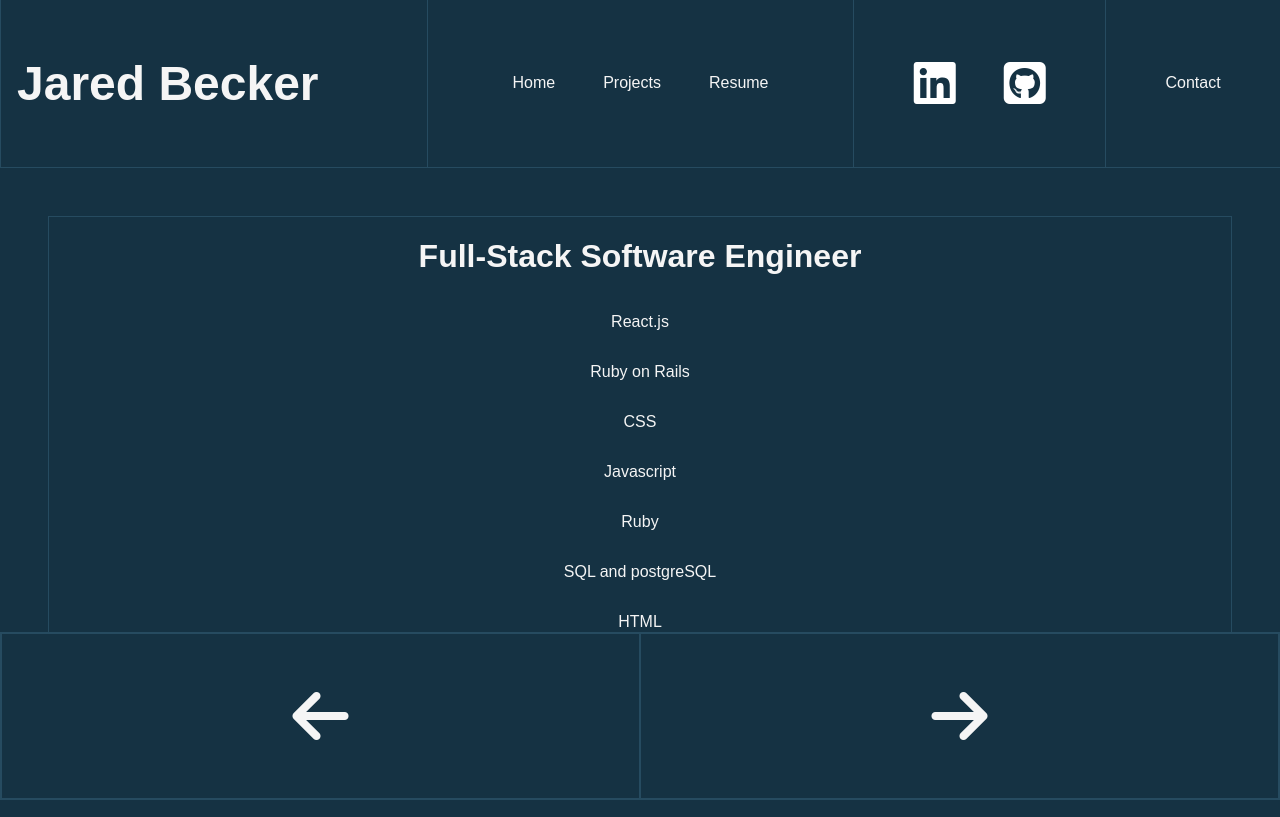
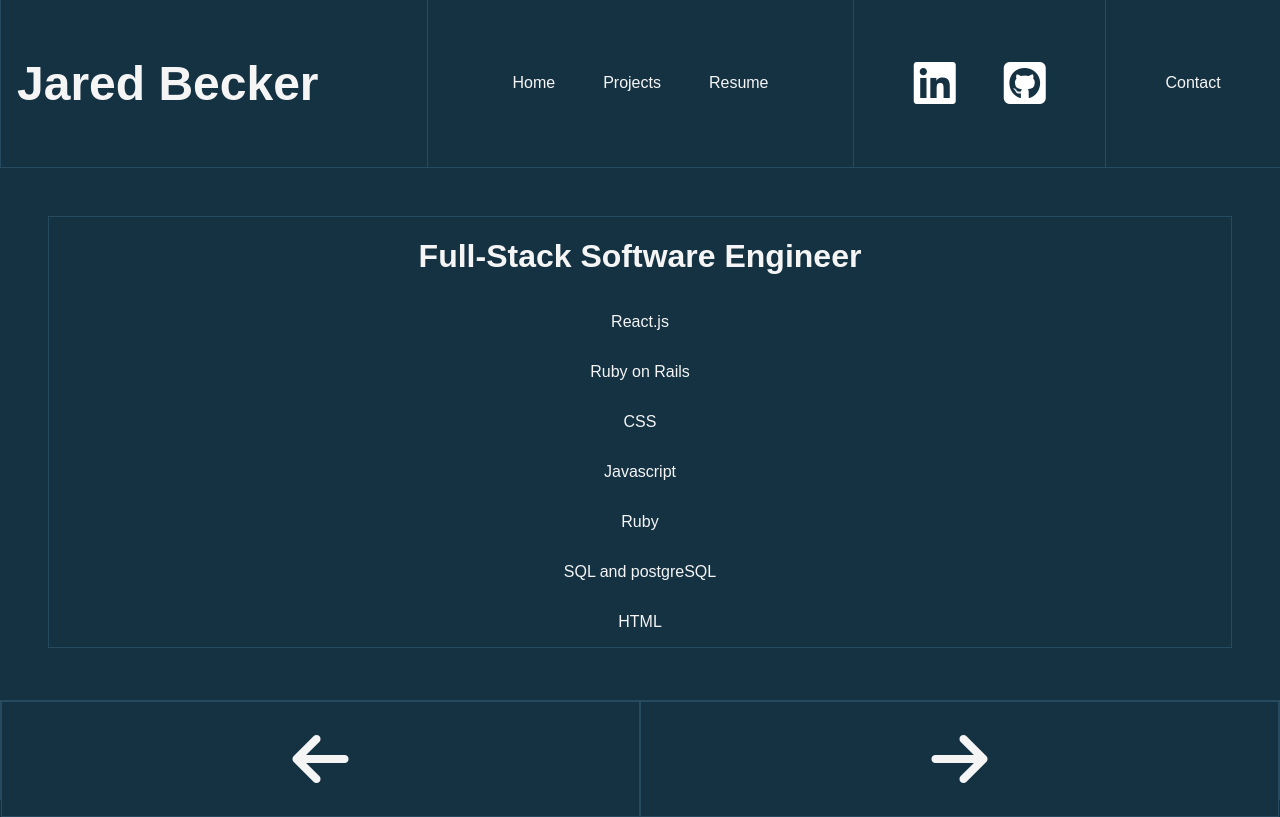
Before and after one commit to Jbecker9/my-portfolio, a React (Vite) app: page / in a window 1280 px wide. Built offline with nearby package versions, Linux system fonts and the light colour scheme.

Commit message:
nav buttons made smaller

```diff
--- a/src/styles/NavButtons.css
+++ b/src/styles/NavButtons.css
@@ -3,6 +3,7 @@
     color: whitesmoke;
     position: absolute;
     width: 100%;
+    height: 12.5%;
     bottom: 0%;
 }
 
@@ -11,7 +12,7 @@
     text-align: center;
     width: 50%;
     border: 1px solid var(--border-color);
-    padding: 50px;
+    padding: 25px;
     margin: 0;
     float: left;
     cursor: pointer;
@@ -23,7 +24,7 @@
     text-align: center;
     width: 50%;
     border: 1px solid var(--border-color);
-    padding: 50px;
+    padding: 25px;
     margin: 0;
     float: right;
     cursor: pointer;
```
